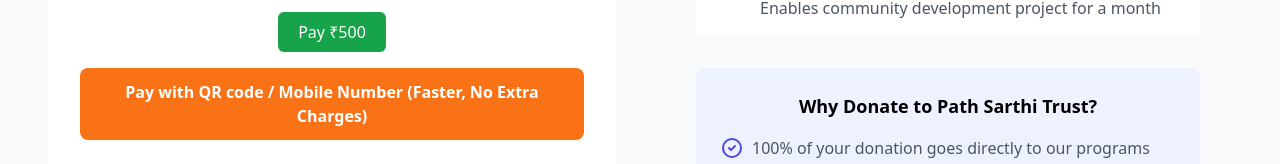
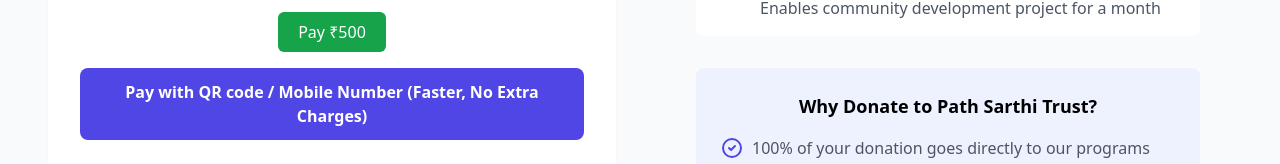
Before and after one commit to abeerrai01/Pathsarthi-trust, a React (Vite) app: page /donate in a window 1280 px wide. Shown: the part 788-952 px from the top of the page. Built offline with nearby package versions, Linux system fonts and the light colour scheme; no server answers; the database is empty.

Commit message:
RAZORPAY 1

```diff
--- a/src/pages/Donate.jsx
+++ b/src/pages/Donate.jsx
@@ -140,7 +140,7 @@
                   <RazorpayButton amount={getAmount()} name={name || 'Anonymous'} onSuccess={handleSuccess} />
                   <button
                     type="button"
-                    className="w-full mt-4 bg-orange-500 text-white py-3 px-6 rounded-lg font-semibold hover:bg-orange-600 transition-colors"
+                    className="w-full mt-4 bg-indigo-600 text-white py-3 px-6 rounded-lg font-semibold hover:bg-indigo-700 transition-colors"
                     onClick={() => setShowQRModal(true)}
                   >
                     Pay with QR code / Mobile Number (Faster, No Extra Charges)
--- a/src/pages/SponsorNotebooks.jsx
+++ b/src/pages/SponsorNotebooks.jsx
@@ -111,7 +111,7 @@
                 <RazorpayButton amount={quantity * pricePerNotebook} name={name || 'Anonymous'} onSuccess={handleSuccess} />
                 <button
                   type="button"
-                  className="w-full mt-4 bg-orange-500 text-white py-3 px-6 rounded-lg font-semibold hover:bg-orange-600 transition-colors"
+                  className="w-full mt-4 bg-indigo-600 text-white py-3 px-6 rounded-lg font-semibold hover:bg-indigo-700 transition-colors"
                   onClick={() => setShowQRModal(true)}
                 >
                   Pay with QR code / Mobile Number (Faster, No Extra Charges)
```
